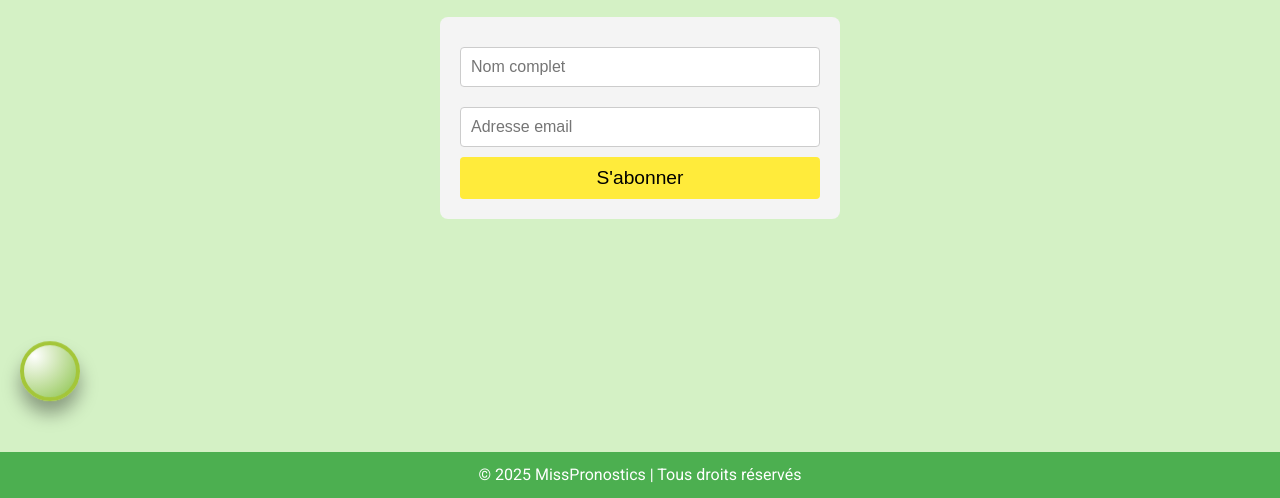
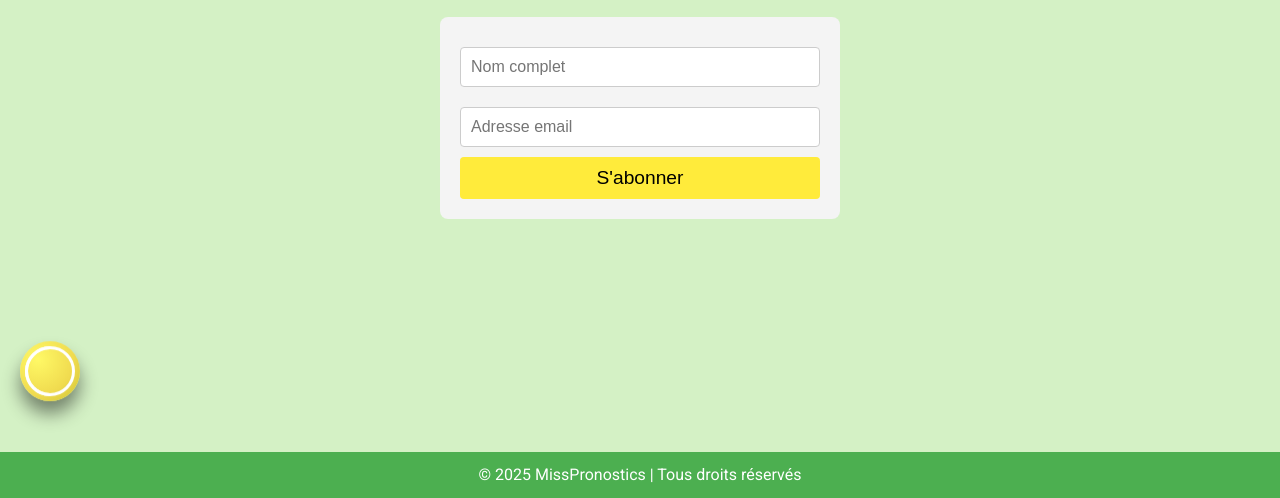
Before and after one commit to mystereblue/MissPronostics.com, a plain HTML site: page index.html in a window 1280 px wide. Shown: the part 302-800 px from the top of the page. Drawn offline with Linux system fonts and the light colour scheme.

Commit message:
Update index.html

```diff
--- a/index.html
+++ b/index.html
@@ -41,7 +41,7 @@
 <head>
 <meta charset="UTF-8" />
 <meta name="viewport" content="width=device-width, initial-scale=1" />
-<title>Balle de tennis animée</title>
+<title>Balle de tennis animée réaliste</title>
 <style>
   body {
     height: 100vh;
@@ -55,23 +55,41 @@
     position: absolute;
     width: 60px;
     height: 60px;
-    background: radial-gradient(circle at 20% 20%, #fff, #8bc34a);
+    background: radial-gradient(circle at 30% 30%, #fff966, #f0db4f 60%, #d4c837 90%);
     border-radius: 50%;
-    border: 4px solid #a4c639;
-    box-shadow: inset 5px 5px 10px #9ccc65;
+    box-shadow: inset 3px 3px 6px #c7b830;
     left: 20px;
     bottom: 20px;
     animation: bounce 3s ease-in-out infinite;
   }
 
+  /* Traits blancs de la balle */
+  .tennis-ball::before,
+  .tennis-ball::after {
+    content: "";
+    position: absolute;
+    border: 3px solid white;
+    border-radius: 50%;
+    width: 50px;
+    height: 50px;
+    top: 5px;
+    left: 5px;
+    box-sizing: border-box;
+  }
+
+  .tennis-ball::after {
+    border-color: transparent transparent white white;
+    transform: rotate(45deg);
+  }
+
   @keyframes bounce {
     0%, 100% {
       transform: translateY(0);
-      box-shadow: 0 5px 10px rgba(0,0,0,0.2);
+      box-shadow: 0 5px 10px rgba(0,0,0,0.3);
     }
     50% {
       transform: translateY(-100px);
-      box-shadow: 0 15px 20px rgba(0,0,0,0.4);
+      box-shadow: 0 15px 20px rgba(0,0,0,0.5);
     }
   }
 </style>
```
